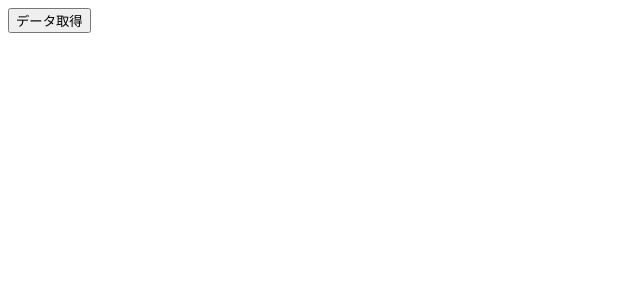
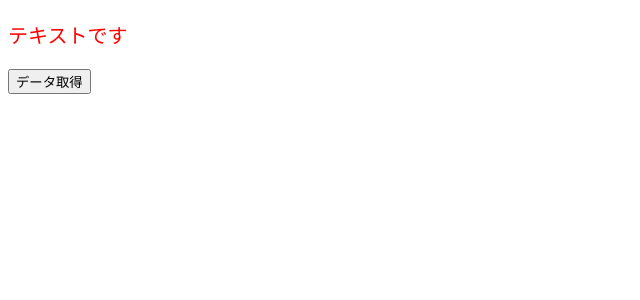
Before and after one commit to yofio/study-typescriput-zisssen, a React (Create React App) app: page / in a window 1280 px wide. Shown: the top 300 px of the page, without its empty margins (0-640 px from the left). Built offline with nearby package versions, Linux system fonts and the light colour scheme.

Commit message:
コンポーネント自体の型定義

```diff
--- a/src/App.tsx
+++ b/src/App.tsx
@@ -3,6 +3,7 @@
 import "./styles.css";
 import { Todo } from "./Todo";
 import { TodoType } from "./types/todo";
+import { Text } from "./Text";
 
 export default function App() {
   const [todos, setTodos] = useState<Array<TodoType>>([]);
@@ -15,6 +16,7 @@
   };
   return (
     <div className="App">
+      <Text color="red" fontSize="20px" />
       <button onClick={onClickFetchDate}>データ取得</button>
       {todos.map((todo) => (
         <Todo
--- /dev/null
+++ b/src/Text.tsx
@@ -0,0 +1,11 @@
+import { VFC } from "react";
+
+type Props = {
+  color: string;
+  fontSize: string;
+};
+
+export const Text: VFC<Props> = (props) => {
+  const { color, fontSize } = props;
+  return <p style={{ color, fontSize }}>テキストです</p>;
+};
--- a/src/Todo.tsx
+++ b/src/Todo.tsx
@@ -1,6 +1,7 @@
+import { VFC } from "react";
 import { TodoType } from "./types/todo";
 
-export const Todo = (props: Omit<TodoType, "id">) => {
+export const Todo: VFC<Omit<TodoType, "id">> = (props) => {
   const { title, userId, completed = false } = props;
   const completedMark = completed ? "[完]" : "[未]";
   return <p>{`${completedMark}${title}(ユーザー:${userId})`}</p>;
```
